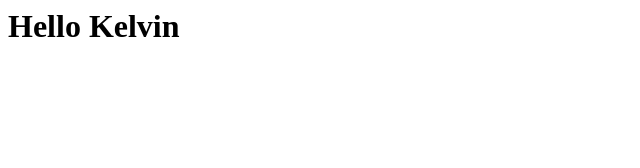
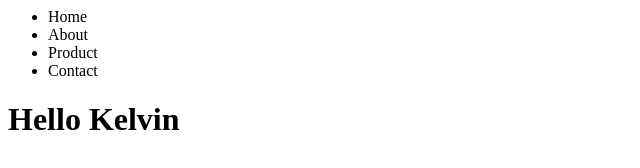
Before and after one commit to DerickGDC/git-tut, a plain HTML site: page index.html in a window 1280 px wide. Shown: the whole page, without its empty margins (0-640 px from the left). Drawn offline with Linux system fonts and the light colour scheme.

Commit message:
Create header

```diff
--- a/index.html
+++ b/index.html
@@ -1,3 +1,13 @@
 <doctype>
+<header>
+    <nav>
+        <ul>
+            <li>Home</li>
+            <li>About</li>
+            <li>Product</li>
+            <li>Contact</li>
+        </ul>
+    </nav>
+</header>
     <h1>Hello Kelvin</h1>
 </doctype>
```
